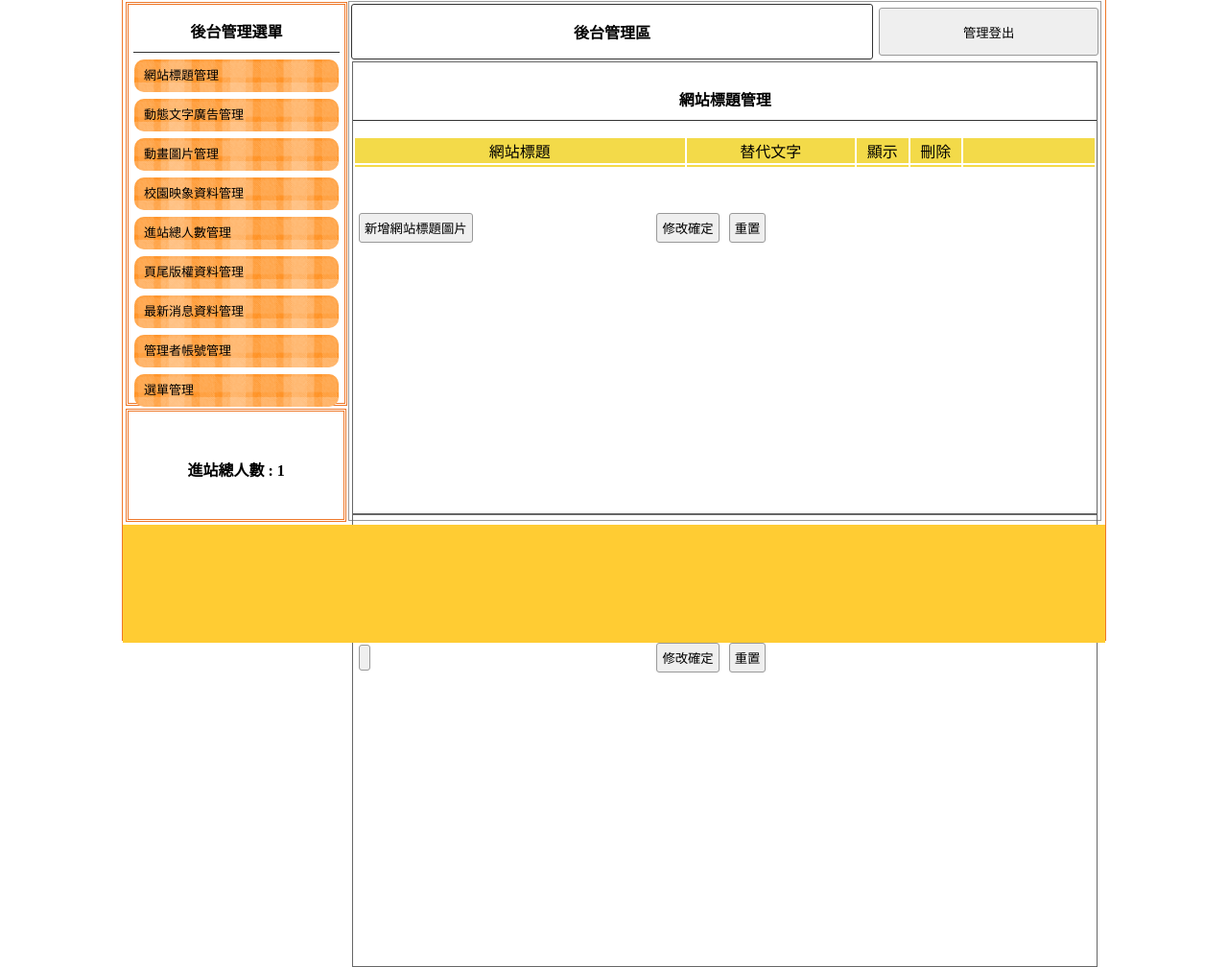
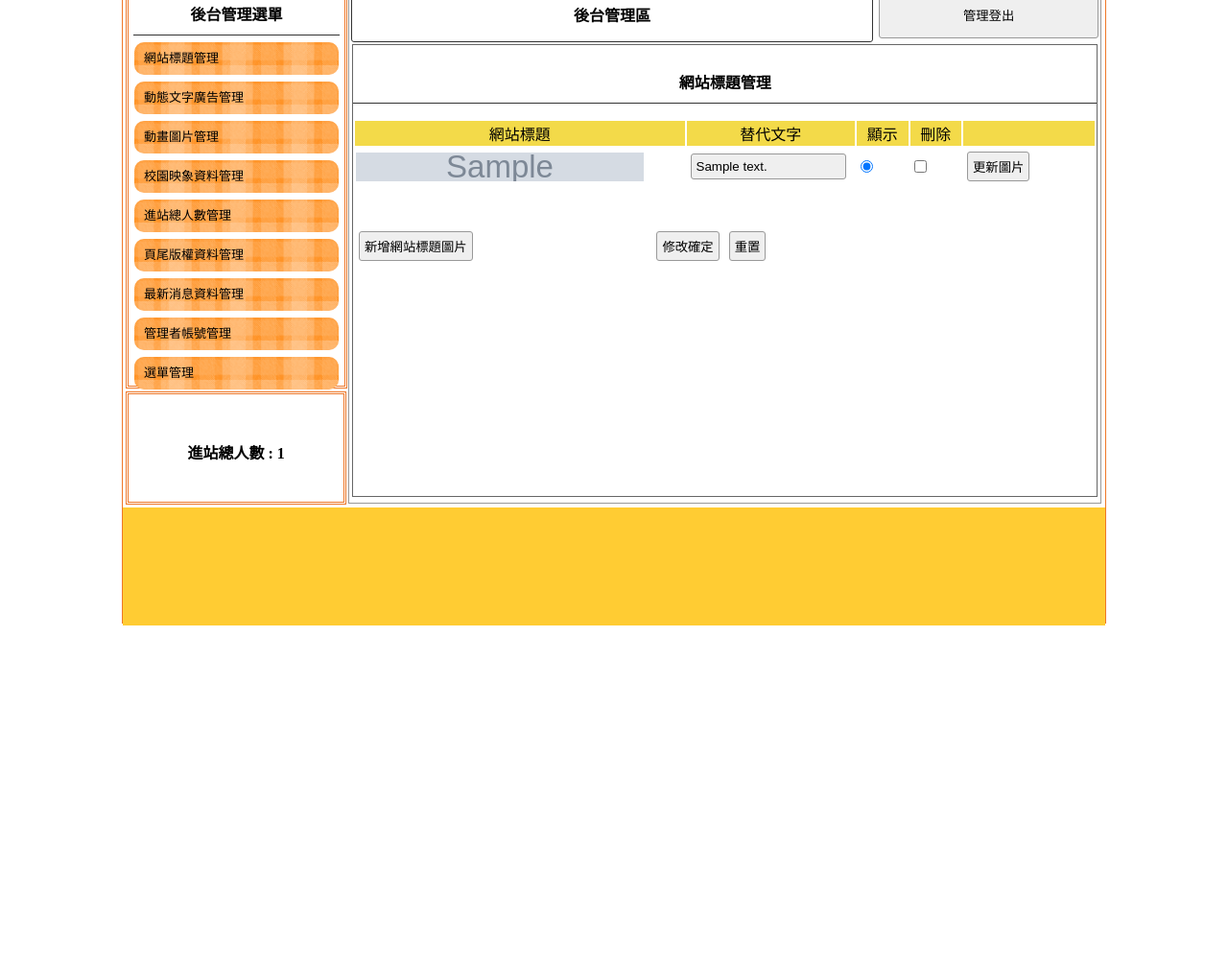
Before and after one commit to SharleneYu/certificateB1_1st, a PHP site: page /test/backend.php in a window 1280 px wide. Shown: the part 130-1138 px from the top of the page at 96% size. After the commit the page ends 782 px from the top, so only its background shows below. Run offline with PHP 8.4, Linux system fonts and the light colour scheme; tables that the repository leaves empty hold one stand-in row (values such as "Sample post"); grey boxes marked "Sample" are stand-in pictures; data that the repository does not hold is empty.

Commit message:
完成(三)，同時建構可用在admin,menu,image,mvim的CRUD架構

```diff
--- a/backend.php
+++ b/backend.php
@@ -16,53 +16,53 @@
 <body>
 	<div id="cover" style="display:none; ">
 		<div id="coverr">
-			<a style="position:absolute; right:3px; top:4px; cursor:pointer; z-index:9999;" onclick="cl(&#39;#cover&#39;)">X</a>
+			<a style="position:absolute; right:3px; top:4px; cursor:pointer; z-index:9999;" onclick="cl('#cover')">X</a>
 			<div id="cvr" style="position:absolute; width:99%; height:100%; margin:auto; z-index:9898;"></div>
 		</div>
 	</div>
 	<iframe style="display:none;" name="back" id="back"></iframe>
 	<div id="main">
 		<a title="" href="?">
-			<div class="ti" style="background:url(&#39;use/&#39;); background-size:cover;"></div><!--標題-->
+			<div class="ti" style="background:url('use/'); background-size:cover;"></div><!--標題-->
 		</a>
 		<div id="ms">
 			<div id="lf" style="float:left;">
 				<div id="menuput" class="dbor">
 					<!--主選單放此-->
 					<span class="t botli">後台管理選單</span>
-					<a style="color:#000; font-size:13px; text-decoration:none;" href="./Management page_files/Management page.htm">
+					<a style="color:#000; font-size:13px; text-decoration:none;" href="?do=title">
 						<div class="mainmu">
 							網站標題管理 </div>
 					</a>
-					<a style="color:#000; font-size:13px; text-decoration:none;" href="?do=admin&redo=ad">
+					<a style="color:#000; font-size:13px; text-decoration:none;" href="?do=ad">
 						<div class="mainmu">
 							動態文字廣告管理 </div>
 					</a>
-					<a style="color:#000; font-size:13px; text-decoration:none;" href="?do=admin&redo=mvim">
+					<a style="color:#000; font-size:13px; text-decoration:none;" href="?do=mvim">
 						<div class="mainmu">
 							動畫圖片管理 </div>
 					</a>
-					<a style="color:#000; font-size:13px; text-decoration:none;" href="?do=admin&redo=image">
+					<a style="color:#000; font-size:13px; text-decoration:none;" href="?do=image">
 						<div class="mainmu">
 							校園映象資料管理 </div>
 					</a>
-					<a style="color:#000; font-size:13px; text-decoration:none;" href="?do=admin&redo=total">
+					<a style="color:#000; font-size:13px; text-decoration:none;" href="?do=total">
 						<div class="mainmu">
 							進站總人數管理 </div>
 					</a>
-					<a style="color:#000; font-size:13px; text-decoration:none;" href="?do=admin&redo=bottom">
+					<a style="color:#000; font-size:13px; text-decoration:none;" href="?do=bottom">
 						<div class="mainmu">
 							頁尾版權資料管理 </div>
 					</a>
-					<a style="color:#000; font-size:13px; text-decoration:none;" href="?do=admin&redo=news">
+					<a style="color:#000; font-size:13px; text-decoration:none;" href="?do=news">
 						<div class="mainmu">
 							最新消息資料管理 </div>
 					</a>
-					<a style="color:#000; font-size:13px; text-decoration:none;" href="?do=admin&redo=admin">
+					<a style="color:#000; font-size:13px; text-decoration:none;" href="?do=admin">
 						<div class="mainmu">
 							管理者帳號管理 </div>
 					</a>
-					<a style="color:#000; font-size:13px; text-decoration:none;" href="?do=admin&redo=menu">
+					<a style="color:#000; font-size:13px; text-decoration:none;" href="?do=menu">
 						<div class="mainmu">
 							選單管理 </div>
 					</a>
@@ -81,21 +81,16 @@
 						<tr>
 							<td style="width:70%;font-weight:800; border:#333 1px solid; border-radius:3px;" class="cent"><a href="?do=admin" style="color:#000; text-decoration:none;">後台管理區</a>
 							</td>
-							<td><button onclick="document.cookie=&#39;user=&#39;;location.replace(&#39;?&#39;)" style="width:99%; margin-right:2px; height:50px;">管理登出</button></td>
+							<td><button onclick="document.cookie='user=';location.replace('?')" style="width:99%; margin-right:2px; height:50px;">管理登出</button></td>
 						</tr>
 					</tbody>
 				</table>
 				<?php
-				$do = $_GET['do'] ?? 'title';
+				$do=$_GET['do']??'title';
 				$file = "./view/backend/". $do .".php";
 				$table=ucfirst($do);
 				$$table->backend();
 
-				if (file_exists($file)) {
-					include $file;
-				} else {
-					include "./view/backend/title.php";
-				}
 				?>
 			</div>
 
--- a/controller/Mvim.php
+++ b/controller/Mvim.php
@@ -6,7 +6,7 @@ class Mvim extends DB{
 
     function __construct(){
         parent::__construct('mvim');
-        echo "hi";
+
 
     }
 
--- a/controller/Title.php
+++ b/controller/Title.php
@@ -1,6 +1,4 @@
 <?php  include_once "DB.php";
-
-
 
 class Title extends DB{
 
@@ -13,7 +11,9 @@ class Title extends DB{
                 'table'=>$this->table,
                 'rows'=>$this->all(),
                 'addBtn'=>'新增網站標題圖片',
-                'modal'=> "./view/modal/title.php"
+                'modal'=> "./view/modal/title.php",
+                'updateModal'=>"./view/modal/updateTitle.php",
+                'updateBtn'=>"更新圖片"
               ];
         return $this->view('./view/backend/title.php', $view);
     }
--- a/controller/db.php
+++ b/controller/db.php
@@ -1,6 +1,7 @@
 <?php
 class DB{
 
+    //STEP1
     protected $table;
     protected $pdo;
     protected $dsn="mysql: host=localhost; charset=utf8; dbname=db01";
@@ -10,6 +11,7 @@ class DB{
         $this->table=$table;
         $this->pdo=new PDO($this->dsn, 'root', '');
     }
+
 
 //STEP2: protected function用來組SQL字串
 protected function a2s($array){
@@ -24,6 +26,7 @@ class DB{
 //提供給all(), count() 接用
 protected function sql_all($sql, ...$arg){
     if(isset($arg[0])){
+
         if(is_array($arg[0])){
             $tmp=$this->a2s($arg[0]);
             $sql = $sql . " WHERE ".join(" && ",$tmp);
@@ -37,8 +40,14 @@ class DB{
     return $sql;
 }
 
-    protected function sql_one($sql,...$arg){
-
+protected function sql_one($sql,$arg){
+    if(is_array($arg)){
+        $tmp=$this->a2s($arg);
+        $sql = $sql . " WHERE " . join(" && ",$tmp);
+    }else{
+        $sql = $sql. " WHERE `id`='$arg' ";
+    }
+    return $sql;
 }
 
 protected function math($math, $col, ...$arg){
@@ -48,10 +57,11 @@ class DB{
 }
 
 
+    //STEP3
     function all(...$arg){
         $sql=" SELECT * FROM $this->table ";
         $sql= $this->sql_all($sql, ...$arg);
-        return $this->pdo->query($sql)->fetch(PDO::FETCH_ASSOC);
+        return $this->pdo->query($sql)->fetchAll(PDO::FETCH_ASSOC);
     }
 
     function count(...$arg){
@@ -74,9 +84,8 @@ class DB{
 
     function save($arg){
         if(isset($arg['id'])){
-            $sql= " UPDATE $this->table SET ";
             $tmp=$this->a2s($arg);
-            $sql= $sql . join(",",$tmp);
+            $sql = " UPDATE $this->table SET " .join(",",$tmp);
             $sql=$sql . " WHERE `id`='{$arg['id']}' ";
         }else{
             $keys=join("`,`",array_keys($arg));
@@ -87,14 +96,8 @@ class DB{
     }
 
     function del($arg){
-        $sql = " DELETE * FROM $this->table ";
-
-        if(is_array($arg)){
-            $tmp=$this->a2s($arg);
-            $sql = $sql. " WHERE ".join(" && ",$tmp);
-        }else{
-            $sql= $sql. " WHERE `id`=$arg";
-        }
+        $sql =  " DELETE FROM $this->table ";
+        $sql =  $this->sql_one($sql, $arg);
         return $this->pdo->exec($sql);
     }
 
@@ -158,6 +161,10 @@ class DB{
 
     }
 
+
+
+
+
 }
 
 
--- a/view/backend/title.php
+++ b/view/backend/title.php
@@ -13,13 +13,31 @@
 					<td></td>
 				</tr>
 
-				<tr class="yel">
-					<td width="45%"></td>
-					<td width="23%"></td>
-					<td width="7%"></td>
-					<td width="7%"></td>
-					<td></td>
+				<?php
+					foreach($rows as $row){
+				?>
+
+				<tr >
+					<td width="45%">
+						<img src="./upload/<?=$row['img'];?>" style="width:300px;height:30px">
+					</td>
+					<td width="23%">
+						<input type="text" name="text[<?=$row['id'];?>]" value="<?=$row['text'];?>">
+					</td>
+					<td width="7%">
+						<input type="radio" name="sh" value="<?=$row['id'];?>" <?=($row['sh']==1)?'checked':'';?>>
+					</td>
+					<td width="7%">
+						<input type="checkbox" name="del[<?=$row['id'];?>]" value="<?=$row['id'];?>">
+					</td>
+					<td width="200px">
+						<input type="button" onclick="op('#cover','#cvr','<?=$updateModal;?>?id=<?=$row['id'];?>')" value="<?=$updateBtn;?>">
+					</td>
 				</tr>
+
+				<?php
+					}
+				?>
 
 			</tbody>
 		</table>
--- a/view/modal/title.php
+++ b/view/modal/title.php
@@ -1,7 +1,7 @@
 <h3 class="cent">新增標題區圖片</h3>
 <hr>
 <form action="./api/add.php" method="post" enctype="multipart/form-data">
-    <table class="cent">
+    <table style="width:70%;margin:auto">
         <tr>
             <td>標題區圖片</td>
             <td><input type="file" name="img"></td>
```
Also changed, not shown: api/add.php (added, +38 -0 lines), api/update.php (+59 -0 lines), api/upload.php (added, +16 -0 lines), view/modal/updateTitle.php (added, +17 -0 lines), upload/01B01.jpg (added), upload/01B02.jpg (added), upload/01B03.jpg (added), upload/01B04.jpg (added). Lines whose indentation alone changed are shown as unchanged.
